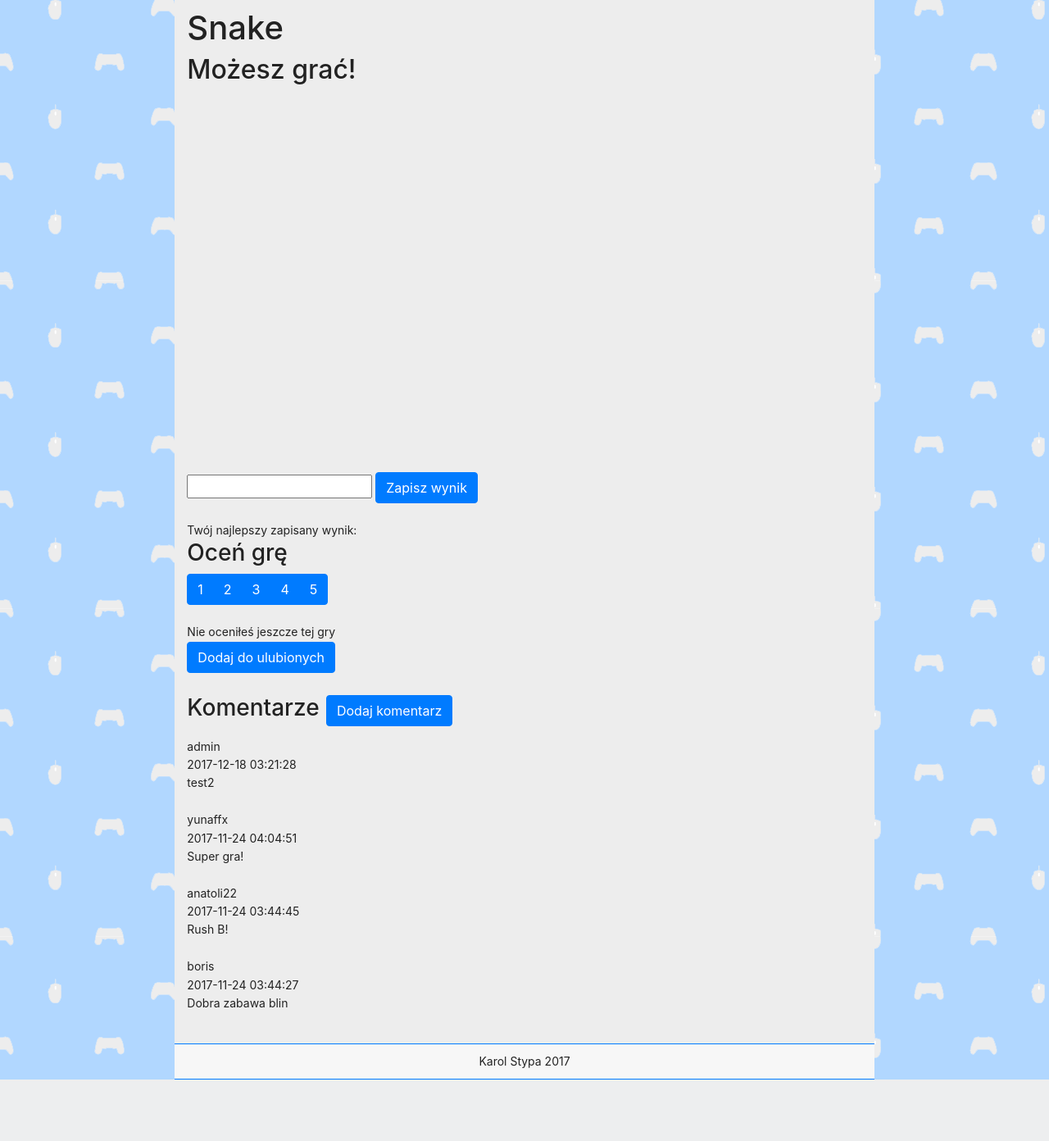
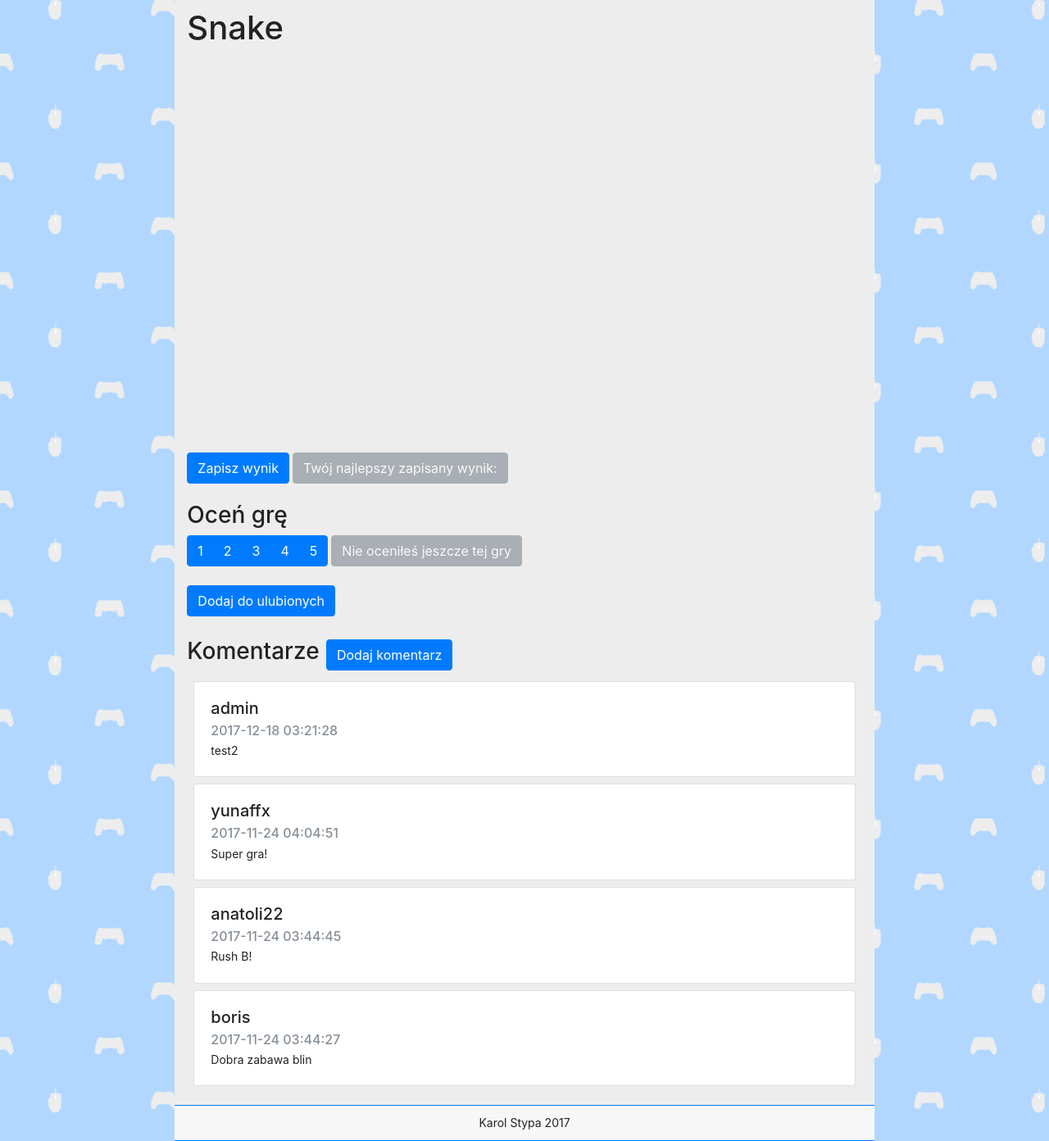
Before and after one commit to kstypa/jitw-projekt, a PHP site: page /game.php?id=1 in a window 1280 px wide. Shown: the part 58-1450 px from the top of the page at 82% size. Before the commit the page ends 1375 px from the top, so only its background shows below. Run offline with PHP 8.4, Linux system fonts and the light colour scheme; a user stored in the database is signed in; data comes from the database, SQL or seed files in the repository; data that the repository does not hold is empty; some libraries are stand-ins or nearby versions.

Commit message:
game.php styled

```diff
--- a/game.php
+++ b/game.php
@@ -65,21 +65,26 @@
 						}
 					}
 
-					echo '<h2>Możesz grać!</h2>';
 					echo '
 	                    <div class="embed-responsive embed-responsive-16by9">
 	                        <iframe id="ifr" class="embed-responsive-item gameframe" src="'.$path.'" ></iframe>
 	                    </div>';
-					echo '
-						<form action="game.php?id='.$gid.'" method="post">
-							<input type="text" name="score" id="score" style="">
-							<button class="btn btn-primary" type="submit" name="submit_score">Zapisz wynik</button>
-						</form>';
 
 					$score_select_query = "SELECT * FROM `scores` WHERE `game_id` = ".$gid." AND `user_id` = ".$uid." limit 1;";
 					$score_select_result = mysql_query($score_select_query);
 					$row = mysql_fetch_assoc($score_select_result);
-					echo '<br>Twój najlepszy zapisany wynik: '.$row['score'];
+
+					echo '<br>
+						<form action="game.php?id='.$gid.'" method="post">
+							<input type="text" name="score" id="score" style="display:none;">
+							<button class="btn btn-primary" type="submit" name="submit_score">Zapisz wynik</button>
+							<button type="button" class="btn btn-secondary" disabled>
+								Twój najlepszy zapisany wynik: '.$row['score'].'
+							</button>
+						</form>';
+
+
+					echo '<br>';
 				}
 			}
 
@@ -113,24 +118,31 @@
 
 					echo '<h3>Oceń grę</h3>
 							<form action="game.php?id='.$gid.'" method="post">
-								<div class="btn-group" role="group">
+								<div class="btn-group mr-1" role="group">
 										<button type="submit" name="rating" value=1 class="btn btn-primary">1</button>
 										<button type="submit" name="rating" value=2 class="btn btn-primary">2</button>
 										<button type="submit" name="rating" value=3 class="btn btn-primary">3</button>
 										<button type="submit" name="rating" value=4 class="btn btn-primary">4</button>
 										<button type="submit" name="rating" value=5 class="btn btn-primary">5</button>
-								</div>
-							</form>
-							<br>';
+								</div>';
 
 					$rating_select_query = "SELECT * FROM `ratings` WHERE `game_id` = ".$gid." AND `user_id` = ".$uid." limit 1;";
 					$rating_select_result = mysql_query($rating_select_query);
 					if ($row = mysql_fetch_assoc($rating_select_result)) {
-						echo 'Twoja obecna ocena: '.$row['rating'];
+						echo '<button type="button" class="btn btn-secondary" disabled>
+								Twoja obecna ocena: '.$row['rating'].'
+							</button>';
 					}
 					else {
-						echo 'Nie oceniłeś jeszcze tej gry';
+						echo '<button type="button" class="btn btn-secondary" disabled>
+								Nie oceniłeś jeszcze tej gry
+							</button>';
 					}
+
+					echo'</form><br>';
+
+
+
 
 					if(isset($_POST['delete_favorite'])) {
 						$delete_favorite_query = "DELETE FROM `favorites`
@@ -203,7 +215,14 @@
 			                  ORDER BY A.timestamp DESC";
 			$com_result = mysql_query($comments_query);
 			while($row = mysql_fetch_assoc($com_result)) {
-			echo $row['username'].'<br>'.$row['timestamp'].'<br>'.$row['text'].'<br><br>';
+				// echo $row['username'].'<br>'.$row['timestamp'].'<br>'.$row['text'].'<br><br>';
+				echo '<div class="card m-2" style="">
+					  	<div class="card-body">
+							<h5 class="card-title">'.$row['username'].'</h5>
+							<h6 class="card-subtitle mb-1 text-muted">'.$row['timestamp'].'</h6>
+						  	<p class="card-text">'.$row['text'].'</p>
+					  	</div>
+					</div>';
 			}
 
 			?>
```
